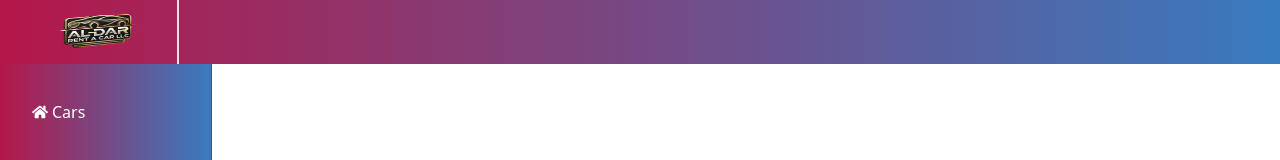
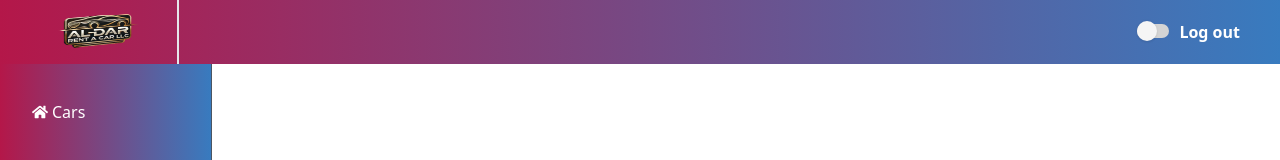
Before and after one commit to nabeelrent/car-rent, a React (Create React App) app: page /cars in a window 1280 px wide. Shown: the top 160 px of the page. Built offline with nearby package versions, Linux system fonts and the light colour scheme.

Commit message:
expenece added 7

```diff
--- a/src/componets/cars/Car.jsx
+++ b/src/componets/cars/Car.jsx
@@ -32,7 +32,7 @@
         headers: {
             'Accept': 'application/json',
             'Content-Type': 'application/json',
-            'Authorization': `Bearer ${localStorage.getItem('access_token')}` // Ensure this is dynamically fetched if needed
+            'Authorization': `Bearer ${localStorage.getItem('access_token')}`
         },
         body: JSON.stringify(car_data)
     });
@@ -161,7 +161,7 @@
                         </div>
         <button
           onClick={() => setIsModalOpen(true)}
-          className="px-4 py-2 bg-blue-500 text-white rounded-md hover:bg-blue-600 transition-colors"
+          className="px-4 py-2 bg-gradient-to-r from-[#B41749] to-[#387BBF] text-white rounded-md hover:bg-blue-600 transition-colors"
         >
           + Add Car
         </button>
@@ -246,7 +246,7 @@
                 </div>
 
                 <div className="flex justify-end gap-3 mt-6">
-                  <button type="submit"  className="px-4 py-2 bg-green-500 text-white rounded-md hover:bg-green-600">
+                  <button type="submit"  className="px-4 py-2 bg-gradient-to-r from-[#B41749] to-[#387BBF] text-white rounded-md hover:bg-green-600">
                     Save
                   </button>
                   <button onClick={() => setIsModalOpen(false)} className="px-4 py-2 bg-gray-300 text-black rounded-md hover:bg-gray-400">
--- a/src/componets/menu/Navbar.jsx
+++ b/src/componets/menu/Navbar.jsx
@@ -1,17 +1,61 @@
 import React from 'react'
 import { useSelector } from 'react-redux';
+import { useDispatch } from "react-redux";
+import { useNavigate } from 'react-router-dom';
+import { userlogout } from "../../store/AuthSlice";
 
 function Navbar() {
+  const dispatch = useDispatch();
+  const navigate = useNavigate();
+
   const pageName = useSelector((state) => state.page.pageName); // Get state
-
+  const handleLogout = (e) => {
+    e.preventDefault();
+    localStorage.clear();
+    dispatch(userlogout());
+    navigate('/');
+};
   return (
     <div className=' w-full bg-green h-16 flex justify-start bg-gradient-to-r from-[#B41749] to-[#387BBF] '>
         <div className=' w-[14%] border-r-2 border-gary-100'>
 
         </div>
-        <div className=' w-[86%] flex justify-start items-center px-10 font-bold'>
+        <div className=' w-[86%] flex justify-between items-center px-10 font-bold'>
+          <div>
           <span className='text-2xl text-white'>          {pageName}
           </span>
+          </div>
+
+          <div className='text-white'>
+      <input
+        className="mr-2 mt-[0.3rem] h-3.5 w-8 appearance-none rounded-[0.4375rem] bg-neutral-300
+        before:pointer-events-none before:absolute before:h-3.5 before:w-3.5 before:rounded-full before:bg-transparent before:content-['']
+        after:absolute after:z-[2] after:-mt-[0.1875rem] after:h-5 after:w-5 after:rounded-full after:border-none after:bg-neutral-100
+        after:shadow-[0_0px_3px_0_rgb(0_0_0_/_7%),_0_2px_2px_0_rgb(0_0_0_/_4%)] after:transition-[background-color_0.2s,transform_0.2s] after:content-['']
+        checked:bg-primary checked:after:absolute checked:after:z-[2] checked:after:-mt-[3px] checked:after:ml-[1.0625rem]
+        checked:after:h-5 checked:after:w-5 checked:after:rounded-full checked:after:border-none checked:after:bg-primary
+        checked:after:shadow-[0_3px_1px_-2px_rgba(0,0,0,0.2),_0_2px_2px_0_rgba(0,0,0,0.14),_0_1px_5px_0_rgba(0,0,0,0.12)]
+        checked:after:transition-[background-color_0.2s,transform_0.2s] checked:after:content-['']
+        hover:cursor-pointer focus:outline-none focus:ring-0 focus:before:scale-100 focus:before:opacity-[0.12]
+        focus:before:shadow-[3px_-1px_0px_13px_rgba(0,0,0,0.6)] focus:before:transition-[box-shadow_0.2s,transform_0.2s]
+        focus:after:absolute focus:after:z-[1] focus:after:block focus:after:h-5 focus:after:w-5 focus:after:rounded-full
+        focus:after:content-[''] checked:focus:border-primary checked:focus:bg-primary checked:focus:before:ml-[1.0625rem]
+        checked:focus:before:scale-100 checked:focus:before:shadow-[3px_-1px_0px_13px_#3b71ca]
+        checked:focus:before:transition-[box-shadow_0.2s,transform_0.2s] dark:bg-neutral-600 dark:after:bg-neutral-400
+        dark:checked:bg-primary dark:checked:after:bg-primary dark:focus:before:shadow-[3px_-1px_0px_13px_rgba(255,255,255,0.4)]
+        dark:checked:focus:before:shadow-[3px_-1px_0px_13px_#3b71ca]"
+        type="checkbox"
+        role="switch"
+        id="flexSwitchCheckDefault"
+        onChange={handleLogout}
+      />
+      <label
+        className="inline-block pl-[0.15rem] hover:cursor-pointer"
+        htmlFor="flexSwitchCheckDefault"
+      >
+        Log out
+      </label>
+    </div>
 
 
         </div>
--- a/src/publicpages/Login.jsx
+++ b/src/publicpages/Login.jsx
@@ -71,7 +71,7 @@
 
   return (
     <>
-      <div className='bg-gradient-to-r from-[#003465] via-[#0085FF] to-[#003465] '>
+      <div className='bg-gradient-to-r from-[#B41749] to-[#387BBF] '>
         <div className="min-h-screen w-full h-full">
           <div className="md:flex">
             <div className="md:w-1/2 w-full h-full flex justify-center items-center md:mt-14 ">
```
